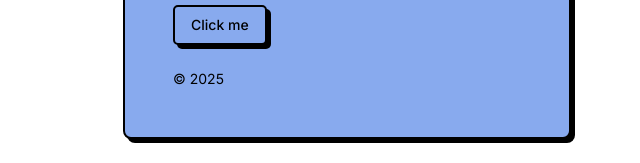
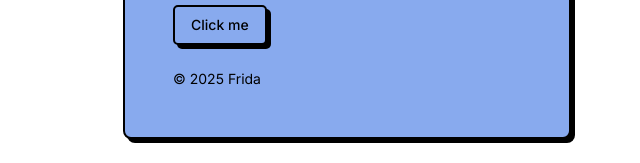
Before and after one commit to Imadnajam/Frida, a Next.js app: page / in a window 1280 px wide. Shown: the part 477-640 px from the top of the page, without its empty margins (321-961 px from the left). Built offline with nearby package versions, Linux system fonts and the light colour scheme.

Commit message:
Move company details to constants file for cleaner code structure

```diff
--- a/app/page.tsx
+++ b/app/page.tsx
@@ -2,11 +2,12 @@
 import { useState } from "react";
 import { Button } from "@/components/ui/button";
 import { Card, CardHeader, CardTitle, CardContent, CardFooter } from "@/components/ui/card";
-import { ThemeModeToggle } from "@/components/ThemeModeToggle"
-import  FileUploader from "@/components/uploader";
+import { ThemeModeToggle } from "@/components/ThemeModeToggle";
+import FileUploader from "@/components/uploader";
+import { COMPANY_DETAILS } from "@/utils/constants";
 
 export default function Home() {
-  const [files, setFiles] = useState<File[]>([]); // Store array of files
+  const [files, setFiles] = useState<File[]>([]);
 
   return (
     <div className="flex items-center justify-center min-h-screen">
@@ -17,7 +18,7 @@ export default function Home() {
           system: "System",
         }}
       />
-      <Card className="w-full max-w-md p-6  shadow-md rounded-lg">
+      <Card className="w-full max-w-md p-6 shadow-md rounded-lg">
         <CardHeader>
           <CardTitle className="text-2xl font-bold">Welcome!</CardTitle>
         </CardHeader>
@@ -26,11 +27,8 @@ export default function Home() {
           <FileUploader />
           <Button variant="default">Click me</Button>
         </CardContent>
-
-
-
-        <CardFooter className="text-sm ">
-          © 2025
+        <CardFooter className="text-sm">
+          © {COMPANY_DETAILS.year} {COMPANY_DETAILS.name}
         </CardFooter>
       </Card>
     </div>
--- /dev/null
+++ b/utils/constants.ts
@@ -0,0 +1,5 @@
+
+export const COMPANY_DETAILS = {
+    name: "Frida",
+    year: 2025,
+};
```
